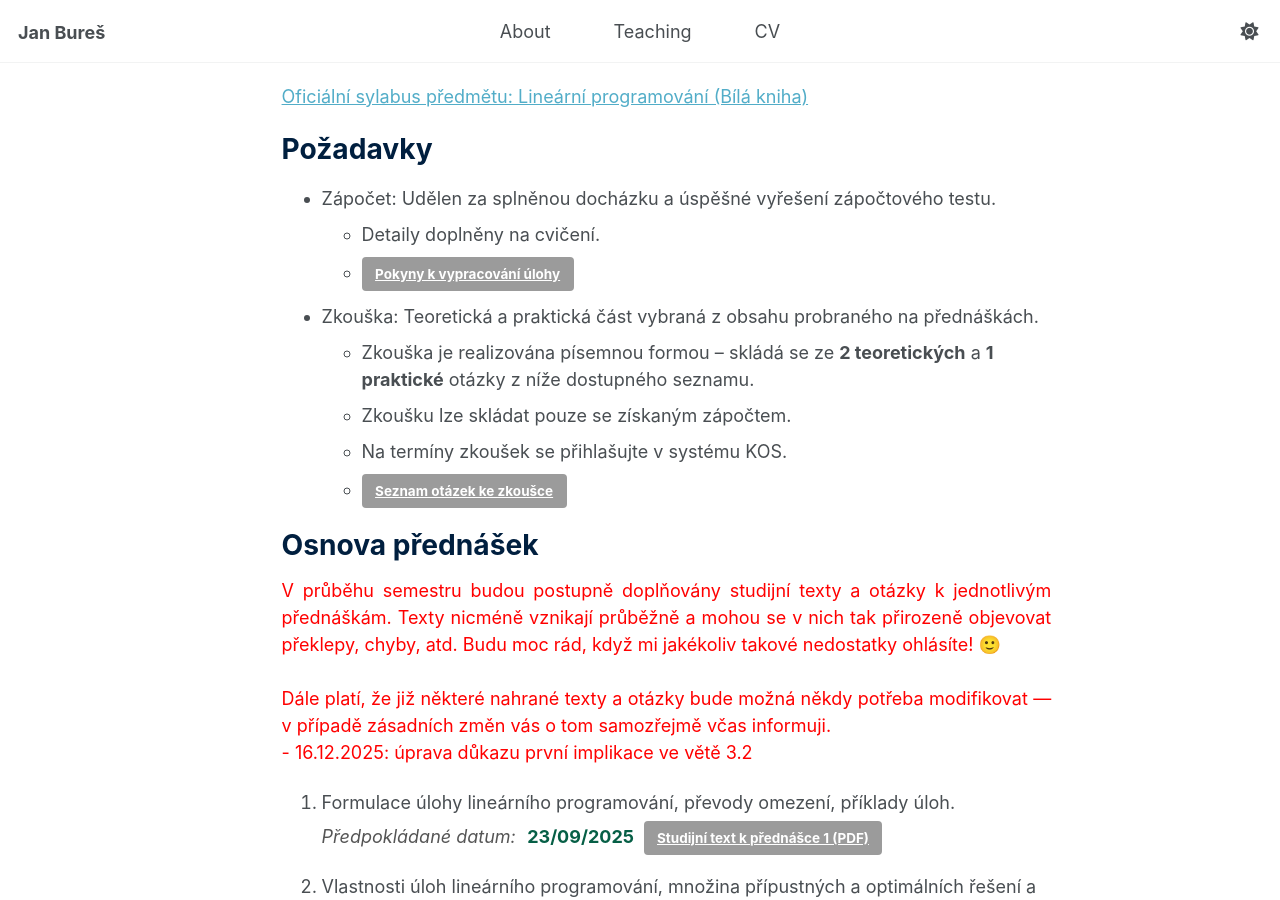
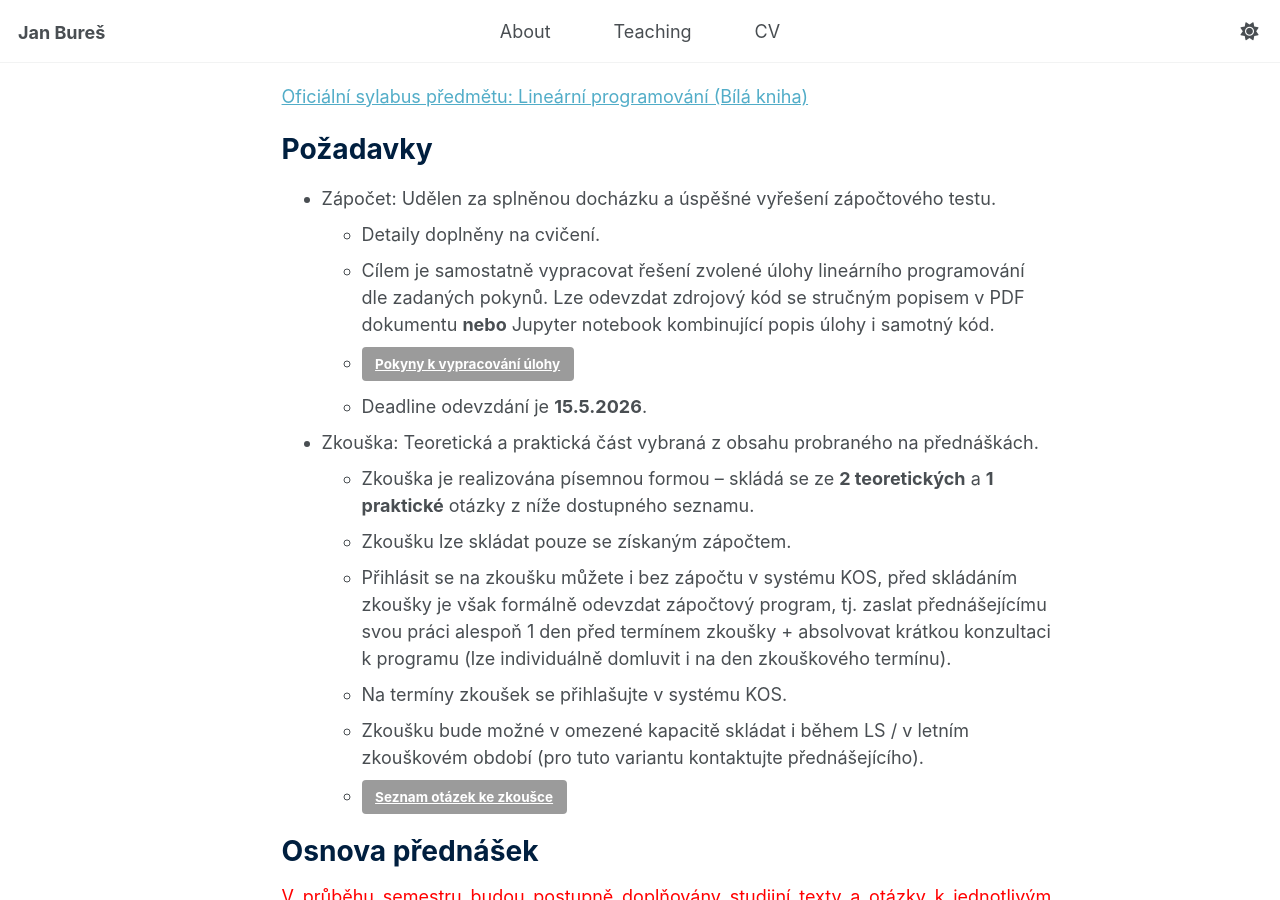
Before and after one commit to buresjan/buresjan.github.io, a Jekyll site: the page built from _teaching/01lip.md, in a window 1280 px wide and 900 px high, scrolled down 201 px. Built offline with Jekyll 4.4.1, drawn with Linux system fonts in a browser that asks for light colours.

Commit message:
update description of lip

```diff
--- a/_teaching/01lip.md
+++ b/_teaching/01lip.md
@@ -21,11 +21,15 @@ Požadavky
 
 - Zápočet: Udělen za splněnou docházku a úspěšné vyřešení zápočtového testu.
   - Detaily doplněny na cvičení.
+  - Cílem je samostatně vypracovat řešení zvolené úlohy lineárního programování dle zadaných pokynů. Lze odevzdat zdrojový kód se stručným popisem v PDF dokumentu **nebo** Jupyter notebook kombinující popis úlohy i samotný kód.
   - <a class="btn lp-btn" href="{{ '/files/pokyny.pdf' | relative_url }}" download>Pokyny k vypracování úlohy</a>
+  - Deadline odevzdání je **15.5.2026**.
 - Zkouška: Teoretická a praktická část vybraná z obsahu probraného na přednáškách.
   - Zkouška je realizována písemnou formou -- skládá se ze **2 teoretických** a **1 praktické** otázky z níže dostupného seznamu.
   - Zkoušku lze skládat pouze se získaným zápočtem.
+  - Přihlásit se na zkoušku můžete i bez zápočtu v systému KOS, před skládáním zkoušky je však formálně odevzdat zápočtový program, tj. zaslat přednášejícímu svou práci alespoň 1 den před termínem zkoušky + absolvovat krátkou konzultaci k programu (lze individuálně domluvit i na den zkouškového termínu).
   - Na termíny zkoušek se přihlašujte v systému KOS.
+  - Zkoušku bude možné v omezené kapacitě skládat i během LS / v letním zkouškovém období (pro tuto variantu kontaktujte přednášejícího).
   - <a class="btn lp-btn" href="{{ '/files/otazky.pdf' | relative_url }}" download>Seznam otázek ke zkoušce</a>
 
 Osnova přednášek
```
